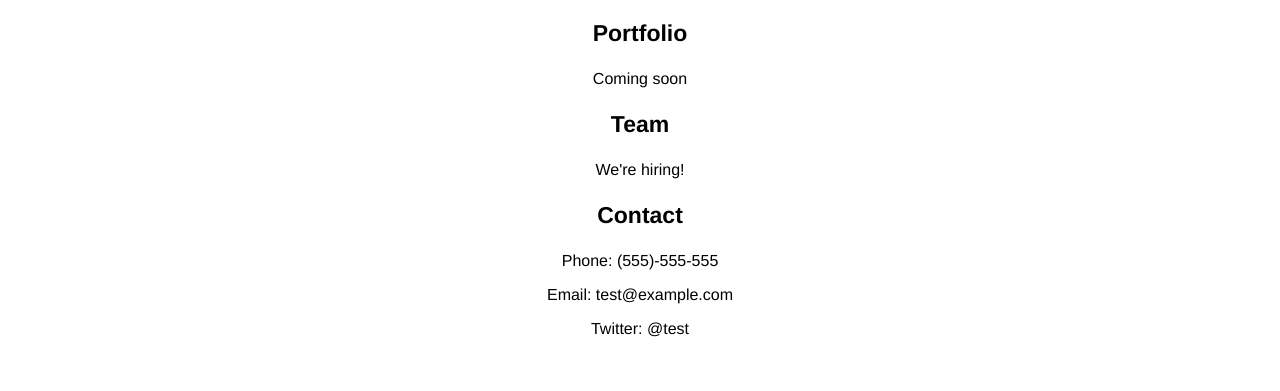
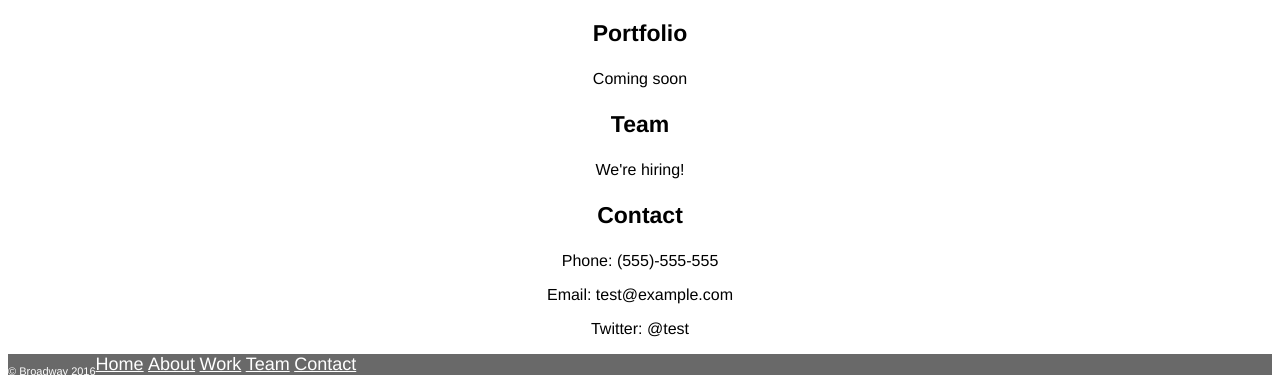
Before and after one commit to JuanseHurtadoF/broadwayproject, a plain HTML site: page index.html in a window 1280 px wide. Shown: the part 1590-1981 px from the top of the page. Before the commit the page ends 1944 px from the top, so only its background shows below. Drawn offline with Linux system fonts and the light colour scheme.

Commit message:
Add footer

```diff
--- a/index.html
+++ b/index.html
@@ -47,6 +47,18 @@
       <p>Twitter: @test</p>
     </div>
 
+    <div class="footer">
+      <p id="copyright"> © Broadway 2016  <p>
+      <ul class="menu-bottom">
+        <a href="#"><li class="menu-items-bottom">Home</li></a>
+        <a href="#"><li class="menu-items-bottom">About</li></a>
+        <a href="#"><li class="menu-items-bottom">Work</li></a>
+        <a href="#"><li class="menu-items-bottom">Team</li></a>
+        <a href="#"><li class="menu-items-bottom">Contact</li></a>
+      </ul>
+      <p></p>
+    </div>
+
   </body>
 
 
--- a/resources/style.css
+++ b/resources/style.css
@@ -55,3 +55,17 @@ h3 {
 .details {
   text-align: center;
 }
+
+.menu-items-bottom {
+  display: inline;
+}
+
+.footer {
+  background-color: dimgray;
+}
+
+#copyright {
+  font-size: 11px;
+  color: white;
+  float: left;
+}
```
